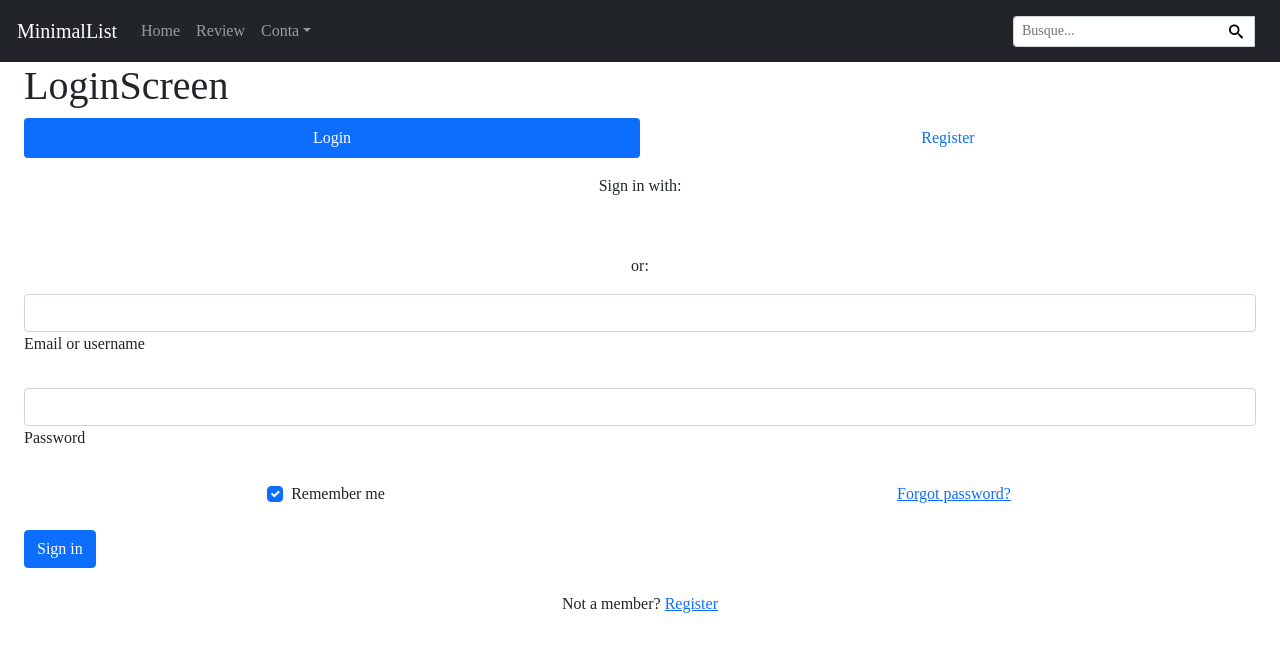
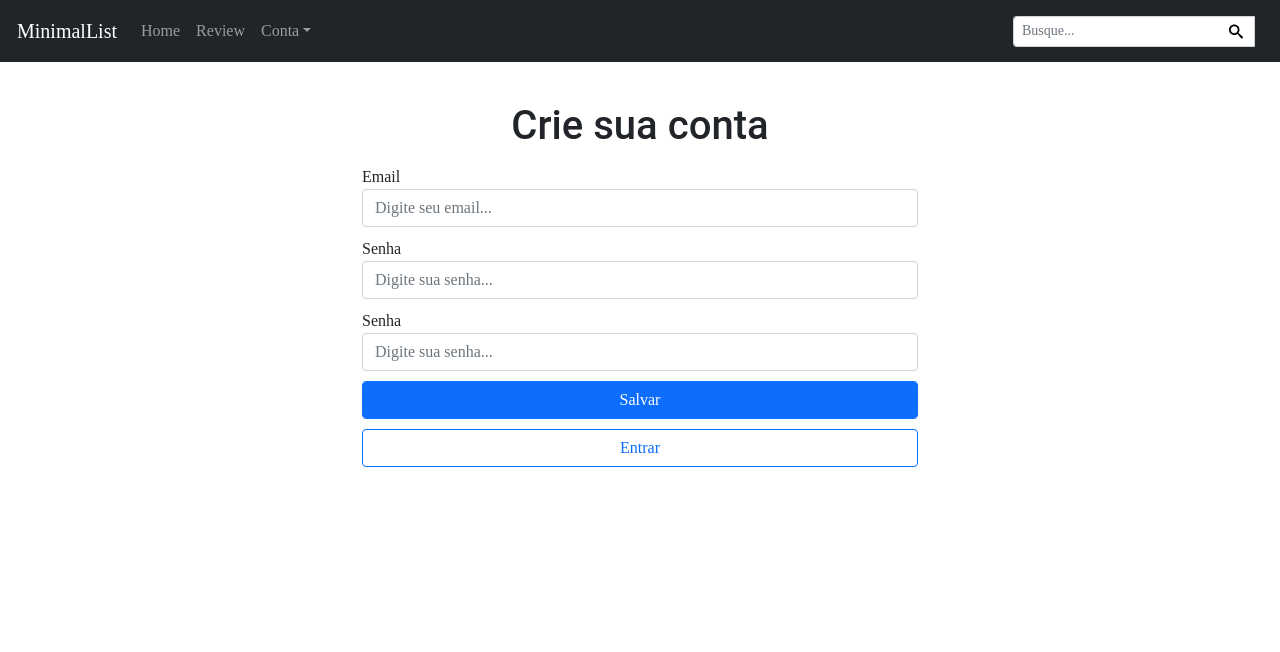
Before and after one commit to joaomarcuscardoso/minimalListFront, a React (Create React App) app: page /register in a window 1280 px wide. Shown: the top 652 px of the page. Built offline with nearby package versions, Linux system fonts and the light colour scheme.

Commit message:
Ajustando Registro e criar setState pra input

```diff
--- a/src/assets/css/global/styles.css
+++ b/src/assets/css/global/styles.css
@@ -65,3 +65,15 @@ nav {
 .input-form {
   margin-bottom: 10px;
 }
+
+#container-button {
+  display: flex;
+  justify-content: center;
+  align-items: center;
+  margin-top: 10px;
+  margin-bottom: 10px;
+}
+
+.button-form-link {
+  margin-bottom: 10px;
+}
--- a/src/components/Button/index.tsx
+++ b/src/components/Button/index.tsx
@@ -1,11 +1,11 @@
 type Prop = {
-  onClick: (e: React.MouseEvent<HTMLButtonElement, MouseEvent>) => void;
+  onClick?: (e: React.MouseEvent<HTMLButtonElement>) => void;
   classBtn?: string;
   children: React.ReactNode;
   type: "button" | "submit" | "reset";
 }
 export function Button({ type = "button", onClick, classBtn, children }: Prop) {
   return (
-    <button onClick={onClick} type={type} className={`form-control ${classBtn ?? "btn btn-primary"}`}>{children}</button>
+    <button onClick={onClick} type={type} id="container-button" className={`form-control ${classBtn ?? "btn btn-primary"}`}>{children}</button>
   )
 }
--- a/src/components/ContentInput/index.tsx
+++ b/src/components/ContentInput/index.tsx
@@ -5,12 +5,34 @@ type Props = {
   placeholder: string;
   classInput?: string;
   classContainer?: string;
+  name: string;
+  state: string,
+  setState: (e: string) => void,
 };
-export function ContentInput({label, text, type, placeholder, classContainer, classInput}: Props) {
+export function ContentInput({
+  label,
+  name,
+  text,
+  type,
+  placeholder,
+  classContainer,
+  classInput,
+  state,
+  setState,
+}: Props) {
   return (
     <div className={`form-group ${classContainer ?? "" }`}>
       <label htmlFor={label} className="label">{text}</label>
-      <input type={type} className={`form-control input-form ${classInput ?? ""}`} id={label} aria-describedby={label} placeholder={placeholder} />
+      <input
+        type={type}
+        name={name}
+        className={`form-control input-form ${classInput ?? ""}`}
+        id={label}
+        aria-describedby={label}
+        placeholder={placeholder}
+        onChange={(e) => setState(e.target.value)}
+        value={state}
+      />
     </div>
   )
 }
--- a/src/screens/LoginScreen.tsx
+++ b/src/screens/LoginScreen.tsx
@@ -1,22 +1,48 @@
 import { Button } from "components/Button"
 import { ContentInput } from "components/ContentInput"
 import { Form } from "components/Form"
+import { useState } from "react"
+import { Link, useNavigate } from "react-router-dom"
 
 export function LoginScreen() {
+  const navigate = useNavigate()
+  const [email, setEmail] = useState("")
+  const [password, setPassword] = useState("")
+
   const handleLogin = (e : React.MouseEvent<HTMLButtonElement>) => {
     e.preventDefault()
-    console.log("handleLogin: ")
+    // console log value input
+    console.log("email: ", email)
+    console.log("password: ", password)
   }
+
   return (
-    <div className="container-fluid" >
+    <div className="container-fluid">
       <div className="row">
         <div className="col-md-3"></div>
         <div className="col-md-6">
           <h1 className="title h1">Acesse sua conta</h1>
           <Form>
-            <ContentInput label="email" text="Email" type="email" placeholder="Digite seu email..." />
-            <ContentInput label="pass" text="Senha" type="password" placeholder="Digite sua senha..." />
-            <Button type="submit" classBtn="btn btn-primary" onClick={(e: React.MouseEvent<HTMLButtonElement, MouseEvent>) => handleLogin(e)}>Entrar</Button>
+            <ContentInput
+              label="email"
+              text="Email"
+              type="email"
+              placeholder="Digite seu email..."
+              name="email"
+              state={email}
+              setState={setEmail}
+            />
+            <ContentInput
+              label="pass"
+              text="Senha"
+              type="password"
+              placeholder="Digite sua senha..."
+              name="password"
+              state={password}
+              setState={setPassword}
+            />
+            <Button type="submit" classBtn="btn btn-primary" onClick={e => handleLogin(e)}>Entrar</Button>
+            <Button type="submit" classBtn="btn  btn-outline-primary" onClick={() => navigate("/register")}>Criar Conta</Button>
           </Form>
         </div>
         <div className="col-md-3"></div>
--- a/src/screens/RegisterScreen.tsx
+++ b/src/screens/RegisterScreen.tsx
@@ -1,130 +1,60 @@
+import { Button } from "components/Button"
+import { ContentInput } from "components/ContentInput"
+import { Form } from "components/Form"
+import { useState } from "react"
+import { useNavigate } from "react-router-dom"
+
 export function RegisterScreen() {
+  const [email, setEmail] = useState("")
+  const [password, setPassword] = useState("")
+  const [nickname, setNickname] = useState("")
+
+  const navigate = useNavigate()
+
+  const handleRegister = (e : React.MouseEvent<HTMLButtonElement>) => {
+    e.preventDefault()
+    console.log("handleLogin: ")
+  }
   return (
     <div className="container-fluid">
-      <h1>LoginScreen</h1>
-      <ul className="nav nav-pills nav-justified mb-3" id="ex1" role="tablist">
-        <li className="nav-item" role="presentation">
-          <a className="nav-link active" id="tab-login" data-mdb-toggle="pill" href="#pills-login" role="tab"
-            aria-controls="pills-login" aria-selected="true">Login</a>
-        </li>
-        <li className="nav-item" role="presentation">
-          <a className="nav-link" id="tab-register" data-mdb-toggle="pill" href="#pills-register" role="tab"
-            aria-controls="pills-register" aria-selected="false">Register</a>
-        </li>
-      </ul>
+      <div className="row">
+        <div className="col-md-3"></div>
+        <div className="col-md-6">
+          <h1 className="title h1">Crie sua conta</h1>
+          <Form>
+            <ContentInput
+              label="email"
+              text="Email"
+              type="email"
+              placeholder="Digite seu email..."
+              name="email"
+              state={email}
+              setState={setEmail}
+            />
+            <ContentInput
+              label="pass"
+              text="Senha"
+              type="password"
+              placeholder="Digite sua senha..."
+              name="password"
+              state={password}
+              setState={setPassword}
+            />
+            <ContentInput
+              label="pass"
+              text="Senha"
+              type="password"
+              placeholder="Digite sua senha..."
+              name="password"
+              state={nickname}
+              setState={setNickname}
+            />
 
-      <div className="tab-content">
-        <div className="tab-pane fade show active" id="pills-login" role="tabpanel" aria-labelledby="tab-login">
-          <form>
-            <div className="text-center mb-3">
-              <p>Sign in with:</p>
-              <button type="button" className="btn btn-link btn-floating mx-1">
-                <i className="fab fa-facebook-f"></i>
-              </button>
-
-              <button type="button" className="btn btn-link btn-floating mx-1">
-                <i className="fab fa-google"></i>
-              </button>
-
-              <button type="button" className="btn btn-link btn-floating mx-1">
-                <i className="fab fa-twitter"></i>
-              </button>
-
-              <button type="button" className="btn btn-link btn-floating mx-1">
-                <i className="fab fa-github"></i>
-              </button>
-            </div>
-
-            <p className="text-center">or:</p>
-
-            <div className="form-outline mb-4">
-              <input type="email" id="loginName" className="form-control" />
-              <label className="form-label" htmlFor="loginName">Email or username</label>
-            </div>
-
-            <div className="form-outline mb-4">
-              <input type="password" id="loginPassword" className="form-control" />
-              <label className="form-label" htmlFor="loginPassword">Password</label>
-            </div>
-
-            <div className="row mb-4">
-              <div className="col-md-6 d-flex justify-content-center">
-                <div className="form-check mb-3 mb-md-0">
-                  <input className="form-check-input" type="checkbox" value="" id="loginCheck" checked />
-                  <label className="form-check-label" htmlFor="loginCheck"> Remember me </label>
-                </div>
-              </div>
-
-              <div className="col-md-6 d-flex justify-content-center">
-                <a href="#!">Forgot password?</a>
-              </div>
-            </div>
-
-            <button type="submit" className="btn btn-primary btn-block mb-4">Sign in</button>
-
-            <div className="text-center">
-              <p>Not a member? <a href="#!">Register</a></p>
-            </div>
-          </form>
+            <Button type="submit" classBtn="btn btn-primary" onClick={(e: React.MouseEvent<HTMLButtonElement, MouseEvent>) => handleRegister(e)}>Salvar</Button>
+            <Button type="submit" classBtn="btn btn-outline-primary" onClick={() => navigate("/login")}>Entrar</Button>
+          </Form>
         </div>
-        <div className="tab-pane fade" id="pills-register" role="tabpanel" aria-labelledby="tab-register">
-          <form>
-            <div className="text-center mb-3">
-              <p>Sign up with:</p>
-              <button type="button" className="btn btn-link btn-floating mx-1">
-                <i className="fab fa-facebook-f"></i>
-              </button>
-
-              <button type="button" className="btn btn-link btn-floating mx-1">
-                <i className="fab fa-google"></i>
-              </button>
-
-              <button type="button" className="btn btn-link btn-floating mx-1">
-                <i className="fab fa-twitter"></i>
-              </button>
-
-              <button type="button" className="btn btn-link btn-floating mx-1">
-                <i className="fab fa-github"></i>
-              </button>
-            </div>
-
-            <p className="text-center">or:</p>
-
-            <div className="form-outline mb-4">
-              <input type="text" id="registerName" className="form-control" />
-              <label className="form-label" htmlFor="registerName">Name</label>
-            </div>
-
-            <div className="form-outline mb-4">
-              <input type="text" id="registerUsername" className="form-control" />
-              <label className="form-label" htmlFor="registerUsername">Username</label>
-            </div>
-
-            <div className="form-outline mb-4">
-              <input type="email" id="registerEmail" className="form-control" />
-              <label className="form-label" htmlFor="registerEmail">Email</label>
-            </div>
-
-            <div className="form-outline mb-4">
-              <input type="password" id="registerPassword" className="form-control" />
-              <label className="form-label" htmlFor="registerPassword">Password</label>
-            </div>
-
-            <div className="form-outline mb-4">
-              <input type="password" id="registerRepeatPassword" className="form-control" />
-              <label className="form-label" htmlFor="registerRepeatPassword">Repeat password</label>
-            </div>
-
-            <div className="form-check d-flex justify-content-center mb-4">
-              <input className="form-check-input me-2" type="checkbox" value="" id="registerCheck" checked
-                aria-describedby="registerCheckHelpText" />
-              <label className="form-check-label" htmlFor="registerCheck">
-                I have read and agree to the terms
-              </label>
-            </div>
-            <button type="submit" className="btn btn-primary btn-block mb-3">Sign in</button>
-          </form>
-        </div>
+        <div className="col-md-3"></div>
       </div>
     </div>
   )
```
Also changed, not shown: .eslintrc.json.
